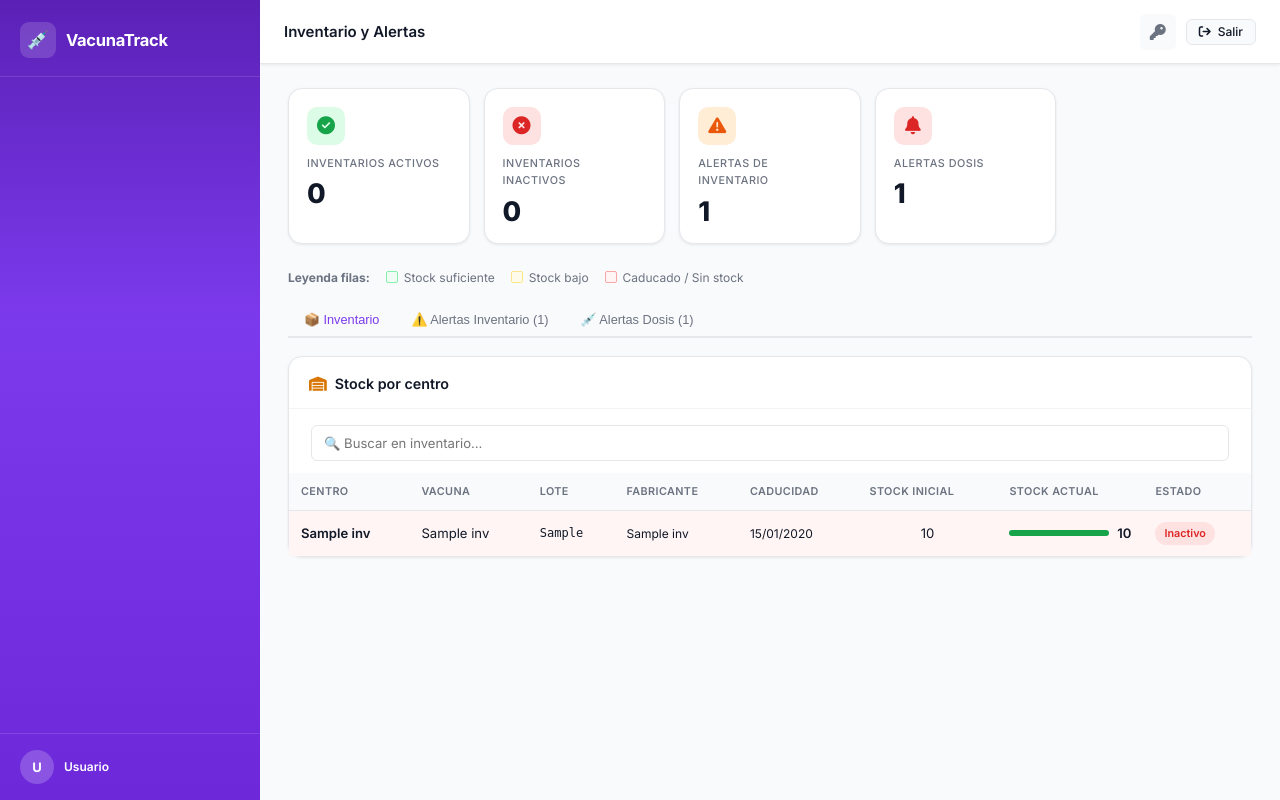
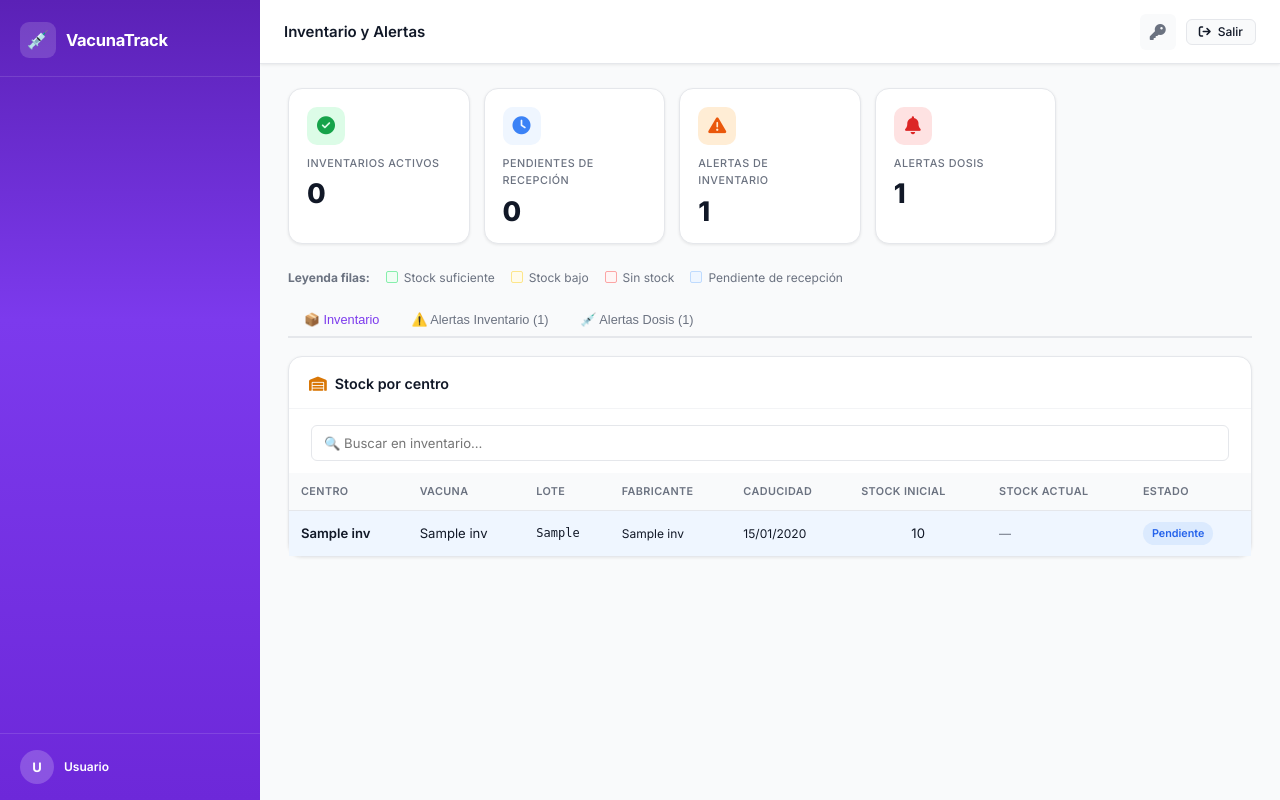
Before and after one commit to Tobeist/VacunaTrack, a Flask app: template templates/admin/inventario.html in a window 1280 px wide. Run offline with Flask 3, Linux system fonts and the light colour scheme; the template is opened without the code that fills it: most values are stand-ins (such as "Sample title", 1, 10 or a date in 2020); some libraries are stand-ins or nearby versions.

Commit message:
Admin inventario: corrige variable y muestra pendientes de recepción
- Fix: template usaba 'inventario' pero la ruta pasa 'inventarios'
  (causaba que la tabla apareciera vacía)
- Filas pendientes (sin confirmar): fondo azul claro 'inv-pending'
  en lugar del rojo de sin-stock; badge 'Pendiente' en lugar de 'Inactivo'
- Stock actual muestra '—' para inventarios aún no recibidos
- Stat card: 'Pendientes de recepción' con ícono de reloj azul
- Leyenda actualizada con el nuevo color de pendiente

Co-Authored-By: Claude Sonnet 4.6 <noreply@anthropic.com>

```diff
--- a/templates/admin/inventario.html
+++ b/templates/admin/inventario.html
@@ -1,6 +1,13 @@
 {% extends 'base.html' %}
 {% block title %}Inventario y Alertas — VacunaTrack{% endblock %}
 {% block page_title %}Inventario y Alertas{% endblock %}
+
+{% block extra_css %}
+<style>
+  tr.inv-pending { background: #EFF6FF; }
+  tr.inv-pending:hover { background: #DBEAFE; }
+</style>
+{% endblock %}
 
 {% block content %}
 
@@ -8,12 +15,12 @@
   <div class="stat-card">
     <div class="sc-icon green"><i class="fa-solid fa-check-circle" style="font-size:18px;color:var(--success)"></i></div>
     <div class="sc-label">Inventarios activos</div>
-    <div class="sc-value">{{ inventario|selectattr('inventario_activo','equalto',True)|list|length }}</div>
+    <div class="sc-value">{{ inventarios|selectattr('inventario_activo','equalto',True)|list|length }}</div>
   </div>
   <div class="stat-card">
-    <div class="sc-icon red"><i class="fa-solid fa-circle-xmark" style="font-size:18px;color:var(--danger)"></i></div>
-    <div class="sc-label">Inventarios inactivos</div>
-    <div class="sc-value">{{ inventario|selectattr('inventario_activo','equalto',False)|list|length }}</div>
+    <div class="sc-icon" style="background:#EFF6FF"><i class="fa-solid fa-clock" style="font-size:18px;color:#3B82F6"></i></div>
+    <div class="sc-label">Pendientes de recepción</div>
+    <div class="sc-value">{{ inventarios|selectattr('inventario_activo','equalto',False)|list|length }}</div>
   </div>
   <div class="stat-card">
     <div class="sc-icon orange"><i class="fa-solid fa-triangle-exclamation" style="font-size:18px;color:var(--orange)"></i></div>
@@ -31,7 +38,8 @@
   <span><strong>Leyenda filas:</strong></span>
   <span style="display:flex;align-items:center;gap:6px"><span style="width:12px;height:12px;background:#F0FDF4;border:1px solid #86EFAC;display:inline-block;border-radius:2px"></span> Stock suficiente</span>
   <span style="display:flex;align-items:center;gap:6px"><span style="width:12px;height:12px;background:#FFFBEB;border:1px solid #FDE68A;display:inline-block;border-radius:2px"></span> Stock bajo</span>
-  <span style="display:flex;align-items:center;gap:6px"><span style="width:12px;height:12px;background:#FFF5F5;border:1px solid #FCA5A5;display:inline-block;border-radius:2px"></span> Caducado / Sin stock</span>
+  <span style="display:flex;align-items:center;gap:6px"><span style="width:12px;height:12px;background:#FFF5F5;border:1px solid #FCA5A5;display:inline-block;border-radius:2px"></span> Sin stock</span>
+  <span style="display:flex;align-items:center;gap:6px"><span style="width:12px;height:12px;background:#EFF6FF;border:1px solid #BFDBFE;display:inline-block;border-radius:2px"></span> Pendiente de recepción</span>
 </div>
 
 <div class="tabs" id="inv-tabs">
@@ -55,9 +63,13 @@
           <th>Caducidad</th><th>Stock inicial</th><th>Stock actual</th><th>Estado</th>
         </tr></thead>
         <tbody>
-          {% for inv in inventario %}
+          {% for inv in inventarios %}
+          {% if not inv.inventario_activo %}
+            {% set row_class = 'inv-pending' %}
+          {% else %}
             {% set pct = (inv.inventario_stock_actual / inv.inventario_stock_inicial * 100)|int if inv.inventario_stock_inicial else 0 %}
-          {% set row_class = 'inv-expired' if not inv.inventario_activo else ('inv-low' if pct < 20 else 'inv-ok') %}
+            {% set row_class = 'inv-expired' if pct == 0 else ('inv-low' if pct < 20 else 'inv-ok') %}
+          {% endif %}
           <tr class="{{ row_class }}">
             <td class="fw-600">{{ inv.centro_nombre }}</td>
             <td>{{ inv.vacuna_nombre }}</td>
@@ -66,23 +78,28 @@
             <td class="fs-sm">{{ inv.lote_fecha_caducidad|format_date }}</td>
             <td class="text-center">{{ inv.inventario_stock_inicial }}</td>
             <td>
+              {% if inv.inventario_activo %}
+                {% set pct = (inv.inventario_stock_actual / inv.inventario_stock_inicial * 100)|int if inv.inventario_stock_inicial else 0 %}
                 <div style="display:flex;align-items:center;gap:8px">
                   <div style="flex:1;background:var(--border);border-radius:3px;height:6px;min-width:60px">
                     <div style="width:{{ [pct,100]|min }}%;height:100%;background:{{ 'var(--danger)' if pct < 10 else ('var(--warning)' if pct < 30 else 'var(--success)') }};border-radius:3px"></div>
                   </div>
                   <span class="fw-600">{{ inv.inventario_stock_actual }}</span>
                 </div>
+              {% else %}
+                <span class="text-muted fs-sm">—</span>
+              {% endif %}
             </td>
             <td>
               {% if inv.inventario_activo %}
                 <span class="badge badge-aplicada">Activo</span>
               {% else %}
-                <span class="badge badge-atrasada">Inactivo</span>
+                <span class="badge badge-proxima">Pendiente</span>
               {% endif %}
             </td>
           </tr>
           {% else %}
-          <tr><td colspan="8" class="text-center text-muted" style="padding:40px">No inventario registrado.</td></tr>
+          <tr><td colspan="8" class="text-center text-muted" style="padding:40px">No hay inventarios registrados.</td></tr>
           {% endfor %}
         </tbody>
       </table>
```
Lines whose indentation alone changed are shown as unchanged.
